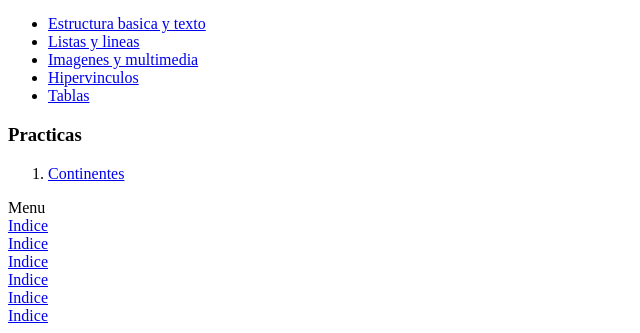
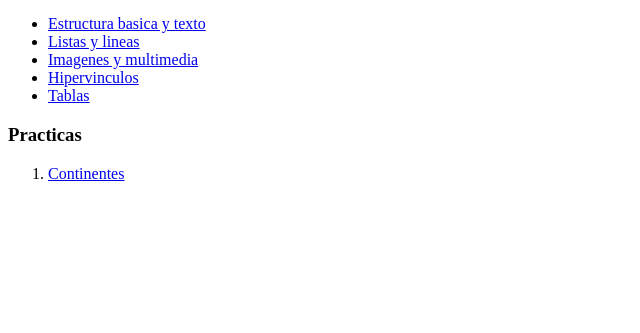
Before and after one commit to P4matz/P4matz.github.io, a plain HTML site: page index.html in a window 1280 px wide. Shown: the part 696-1029 px from the top of the page, without its empty margins (0-640 px from the left). After the commit the page ends 895 px from the top, so only its background shows below. Drawn offline with Linux system fonts and the light colour scheme.

Commit message:
Update index.html

```diff
--- a/index.html
+++ b/index.html
@@ -30,15 +30,6 @@
 
 
 
-    <a name="menu"<h2>Menu</h2><br>
 
-
-<a href=#EB_y_texto>Indice</a><br>
-<a href=#LIstas:_y_lineas>Indice</a><br>
-<a href=#Imagenes_y_multimedia>Indice</a><br>
-<a href=#Hipervinculos>Indice</a><br>
-<a href=#Tablas>Indice</a><br>
-<a href=#Continentes>Indice</a><br>
-</a>
 </body>
 </html>
```
